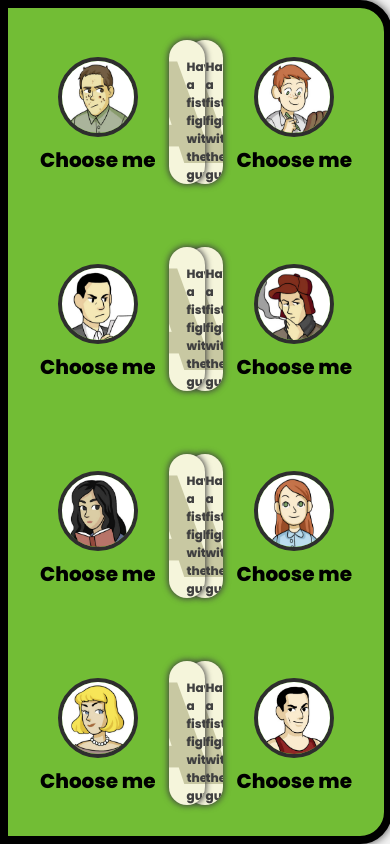
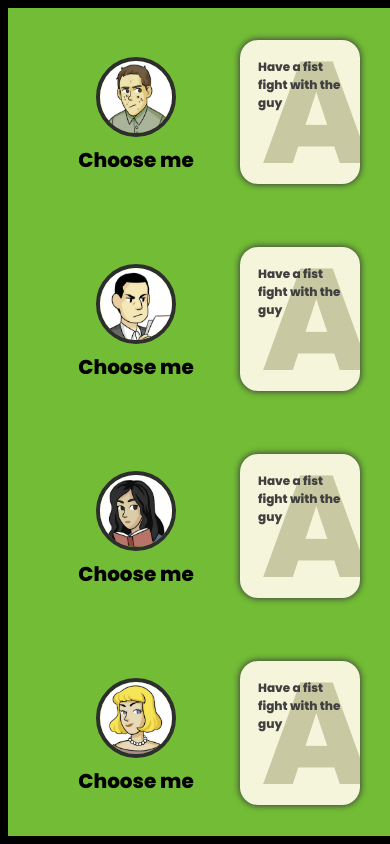
Before and after one commit to codicate/catcher-game, a React (Create React App) app: page /catcher-game/game in a window 390 px wide. Built offline with nearby package versions, Linux system fonts and the light colour scheme; no server answers; the database is empty.

Commit message:
responsiveness fix

```diff
--- a/src/pages/Game/Game.module.scss
+++ b/src/pages/Game/Game.module.scss
@@ -34,6 +34,7 @@
 .players {
   display: flex;
   flex-flow: row wrap;
+  min-width: 48em;
 
   border-radius: 0 2em 2em 0;
   border: .5em solid black;
--- a/src/pages/Game/PlayerHand.module.scss
+++ b/src/pages/Game/PlayerHand.module.scss
@@ -2,6 +2,7 @@
 
 .playerHand {
   display: flex;
+  justify-content: center;
   align-items: center;
 
   height: 25%;
@@ -10,6 +11,10 @@
   &:nth-of-type(even) {
     flex-flow: row-reverse;
   }
+
+  &>*{
+    flex-shrink: 0;
+  }
 }
 
 .avatar {
@@ -17,8 +22,8 @@
   flex-flow: column;
   align-items: center;
 
-  width: 12em;
-  margin: 0 2em;
+  width: 10em;
+  margin: 0 1.5em;
 
   img {
     height: 5rem;
```
